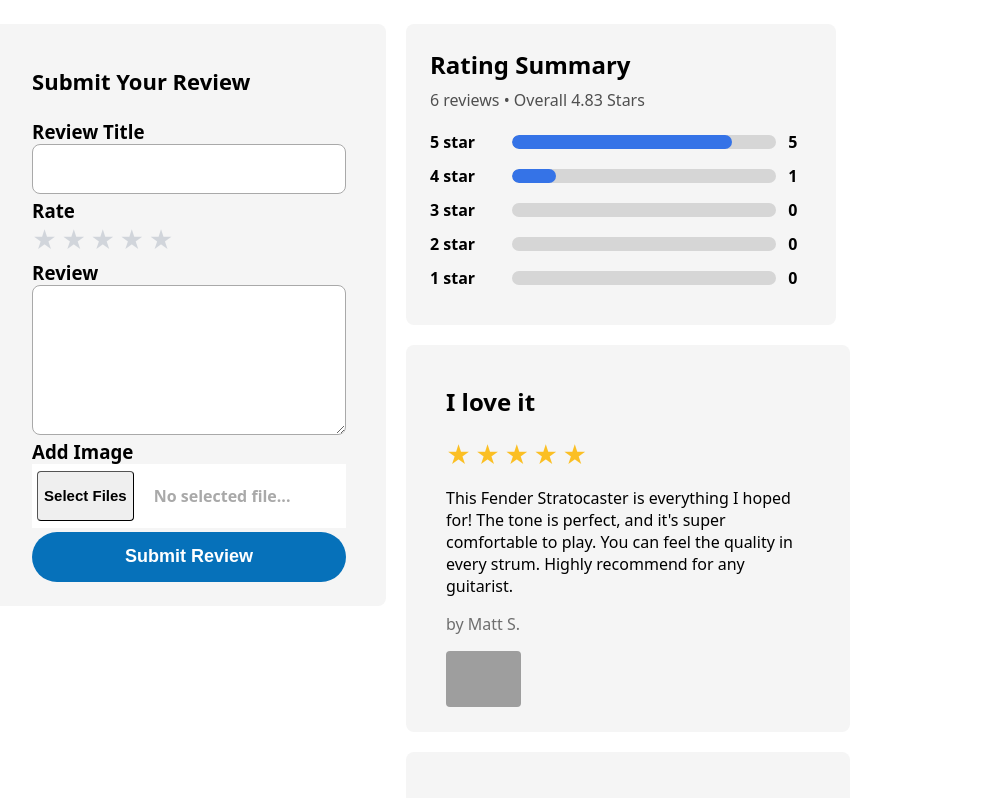
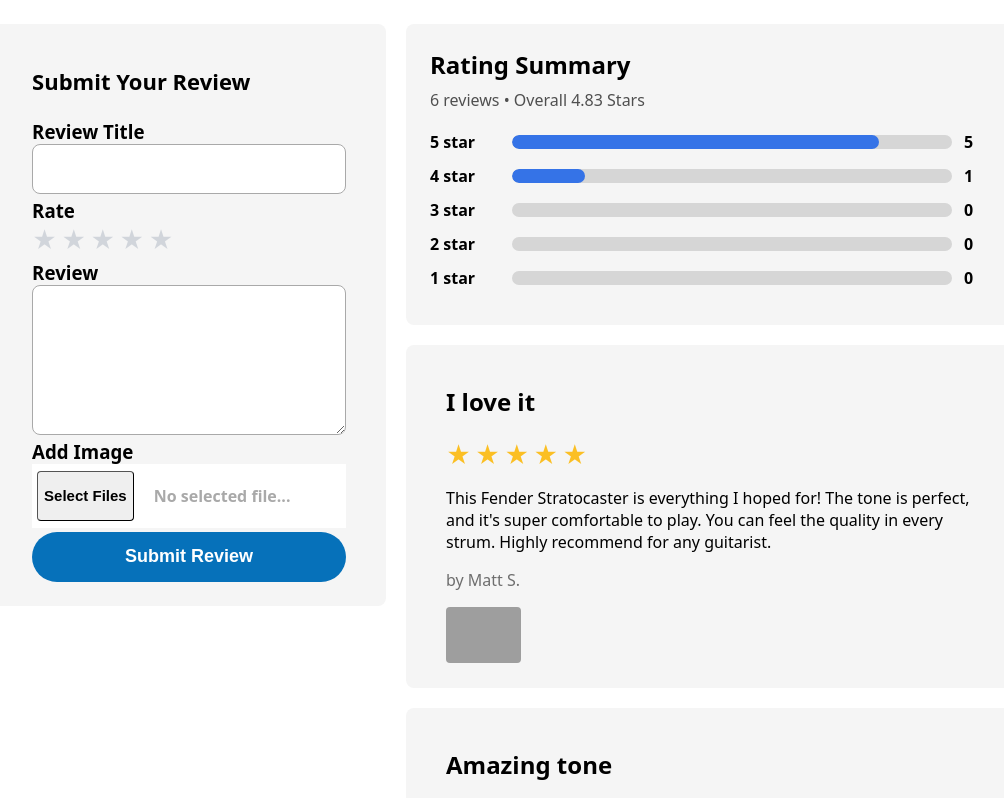
Before and after one commit to KSanders04/Sweetwater-Code-Test, a Vue app: page / in a window 1280 px wide. Shown: the top 798 px of the page, without its empty margins (244-1248 px from the left). Built offline with nearby package versions, Linux system fonts and the light colour scheme; grey boxes are pictures that could not be loaded.

Commit message:
refactor ReviewForm and ReviewGallery components for improved input constraints and layout consistency

```diff
--- a/src/components/RatingSummary.vue
+++ b/src/components/RatingSummary.vue
@@ -51,7 +51,7 @@ const averageStars = computed(() =>
 
 <style scoped>
 .summaryCard {
-  width: 71%;
+  /* width: 71%; */
   background: #f5f5f5;
   border-radius: 8px;
   padding: 24px;
--- a/src/components/ReviewForm.vue
+++ b/src/components/ReviewForm.vue
@@ -11,7 +11,7 @@ const myScore = ref(0);
       <h2 class="title">Submit Your Review</h2>
       <div class="reviewTitleBox">
         <h3>Review Title</h3>
-        <input />
+        <input type="text" maxlength="60" />
       </div>
       <div>
         <h3>Rate</h3>
@@ -19,7 +19,7 @@ const myScore = ref(0);
       </div>
       <div class="reviewBox">
         <h3>Review</h3>
-        <textarea></textarea>
+        <textarea maxlength="2000"></textarea>
       </div>
       <div class="addImageBox">
         <h3>Add Image</h3>
--- a/src/components/ReviewGallery.vue
+++ b/src/components/ReviewGallery.vue
@@ -48,7 +48,6 @@ function toggle(i: number) {
 }
 .reviewCard {
   background-color: #f5f5f5;
-  width: 60%;
   padding: 20px 40px;
   margin: 0 0 20px 0;
   border-radius: 8px;
@@ -83,7 +82,6 @@ function toggle(i: number) {
 
   .reviewCard {
     padding: 20px 24px;
-    width: 91%;
   }
 }
 
```
